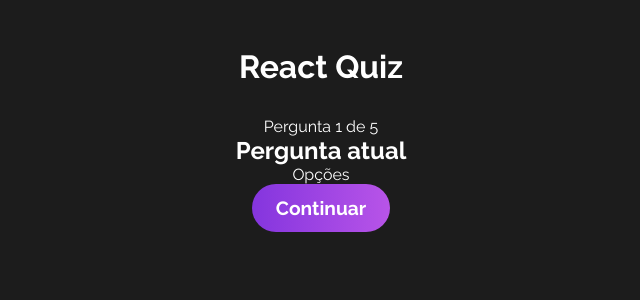
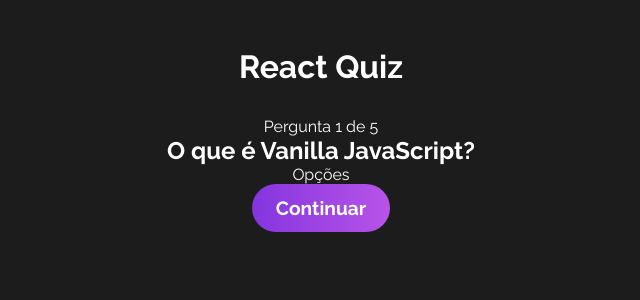
Before and after one commit to Wesley-Nilton/react-quiz, a React (Vite) app: page / in a window 1280 px wide. Both pictures are taken after a click on the button "Iniciar". Shown: the top 300 px of the page, without its empty margins (319-959 px from the left). Built offline with nearby package versions, Linux system fonts and the light colour scheme.

Commit message:
Display current question

```diff
--- a/src/components/Question/Question.jsx
+++ b/src/components/Question/Question.jsx
@@ -3,10 +3,11 @@
 
 function Question(){
     const [quizState, dispatch] = useContext(QuizContext);
+    const currentQuestion = quizState.questions[quizState.currentQuestion];
     return(
         <div id='question'>
             <p>Pergunta {quizState.currentQuestion + 1} de {quizState.questions.length}</p>
-            <h2>Pergunta atual</h2>
+            <h2>{currentQuestion.question}</h2>
             <div id="opstions-container">
                 <p>Opções</p>
             </div>
```
